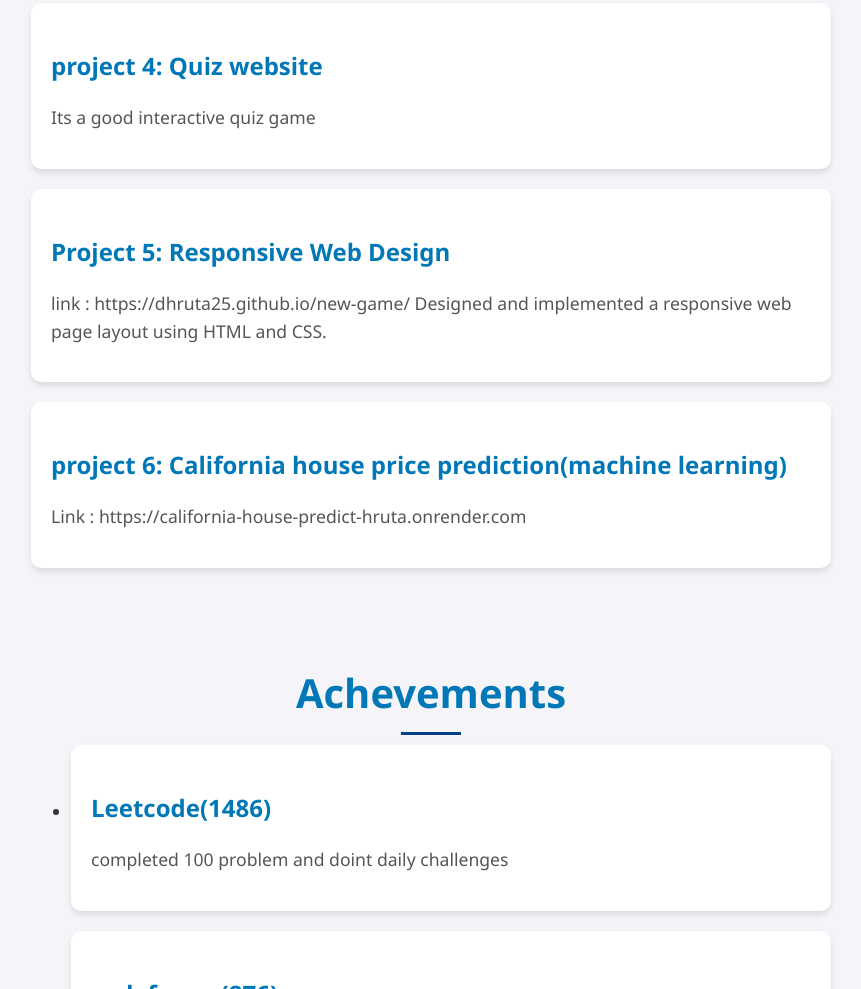
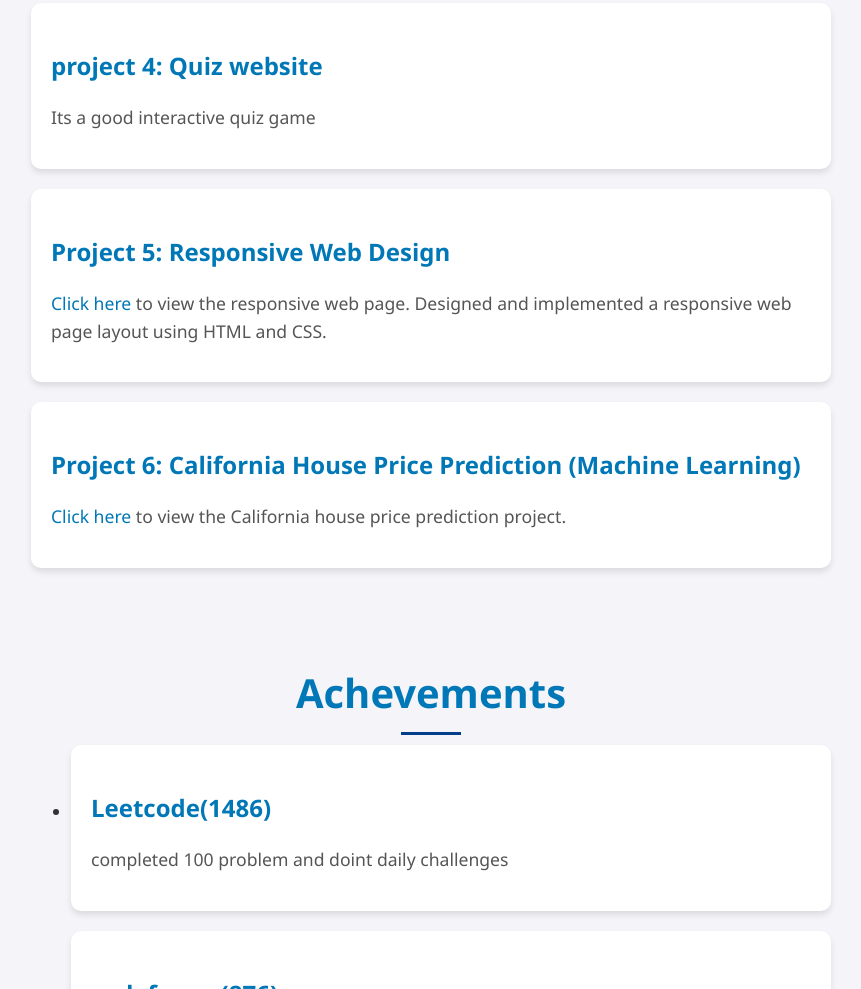
Before and after one commit to Dhruta25/portfolio, a plain HTML site: page index.html in a window 1280 px wide. Shown: the part 1335-2324 px from the top of the page, without its empty margins (209-1070 px from the left). Drawn offline with Linux system fonts and the light colour scheme.

Commit message:
Update index.html

```diff
--- a/index.html
+++ b/index.html
@@ -304,16 +304,19 @@
                 <p>Its a good interactive quiz game</p>
             </li>
 
+          <li>
+    <h3>Project 5: Responsive Web Design</h3>
+    <p>
+        <a href="https://dhruta25.github.io/new-game/" target="_blank">Click here</a> to view the responsive web page.
+        Designed and implemented a responsive web page layout using HTML and CSS.
+    </p>
+</li>
             <li>
-                <h3>Project 5: Responsive Web Design</h3>
-
-                <p>  link : https://dhruta25.github.io/new-game/
-                    Designed and implemented a responsive web page layout using HTML and CSS.</p>
-            </li>
-            <li>
-                <h3>project 6: California house price prediction(machine learning)</h3>
-                <p>Link : https://california-house-predict-hruta.onrender.com </p>
-            </li>
+    <h3>Project 6: California House Price Prediction (Machine Learning)</h3>
+    <p>
+        <a href="https://california-house-predict-hruta.onrender.com" target="_blank">Click here</a> to view the California house price prediction project.
+    </p>
+</li>
         </ul>
     </section>
      <section id="achievement" class="achievement">
```
